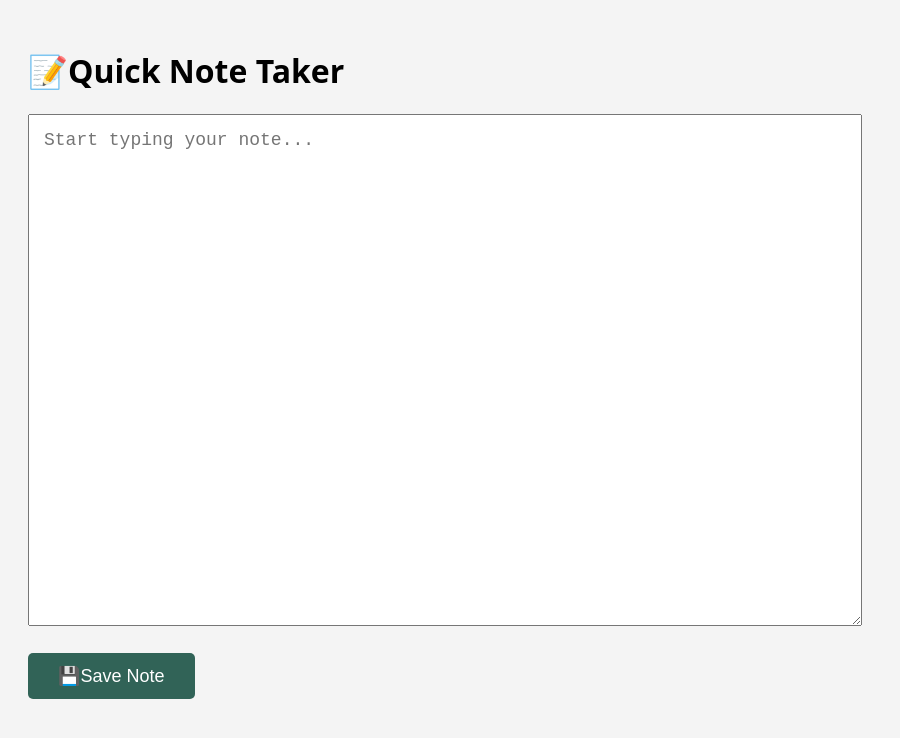
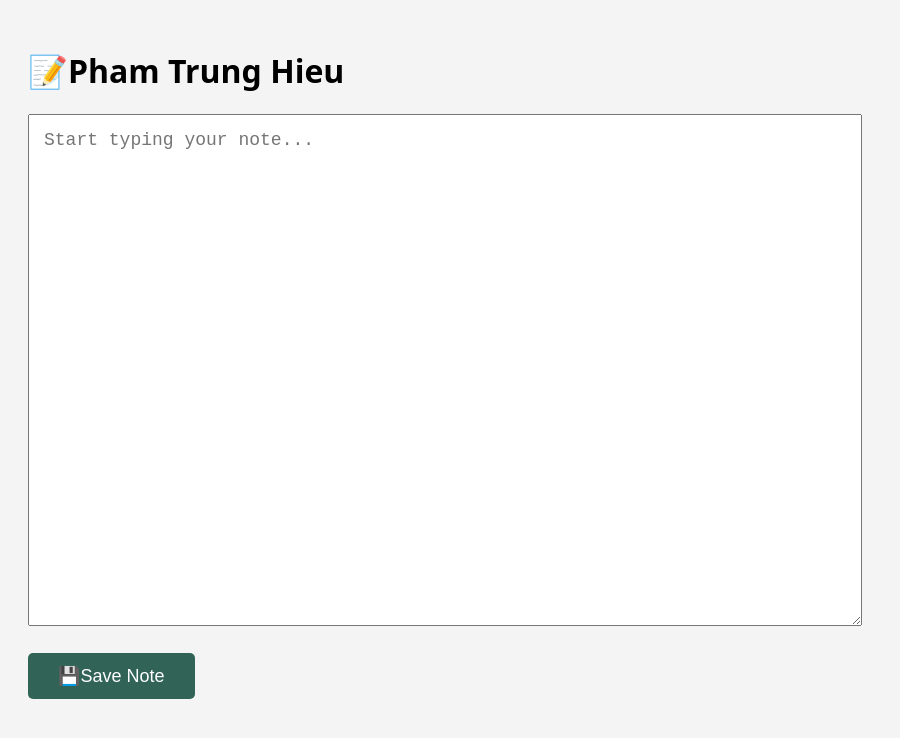
Before and after one commit to overobot/quick-note-taker, an Electron app: page index.html in a window 900 px wide. Drawn offline with Linux system fonts and the light colour scheme; no server answers.

Commit message:
Changed index.html

```diff
--- a/index.html
+++ b/index.html
@@ -29,7 +29,7 @@
 </head>
 
 <body>
-    <h1>📝Quick Note Taker</h1>
+    <h1>📝Pham Trung Hieu</h1>
     <textarea id="note" placeholder="Start typing your note..."></textarea>
     <br><br>
     <button id="save">💾Save Note</button>
```
